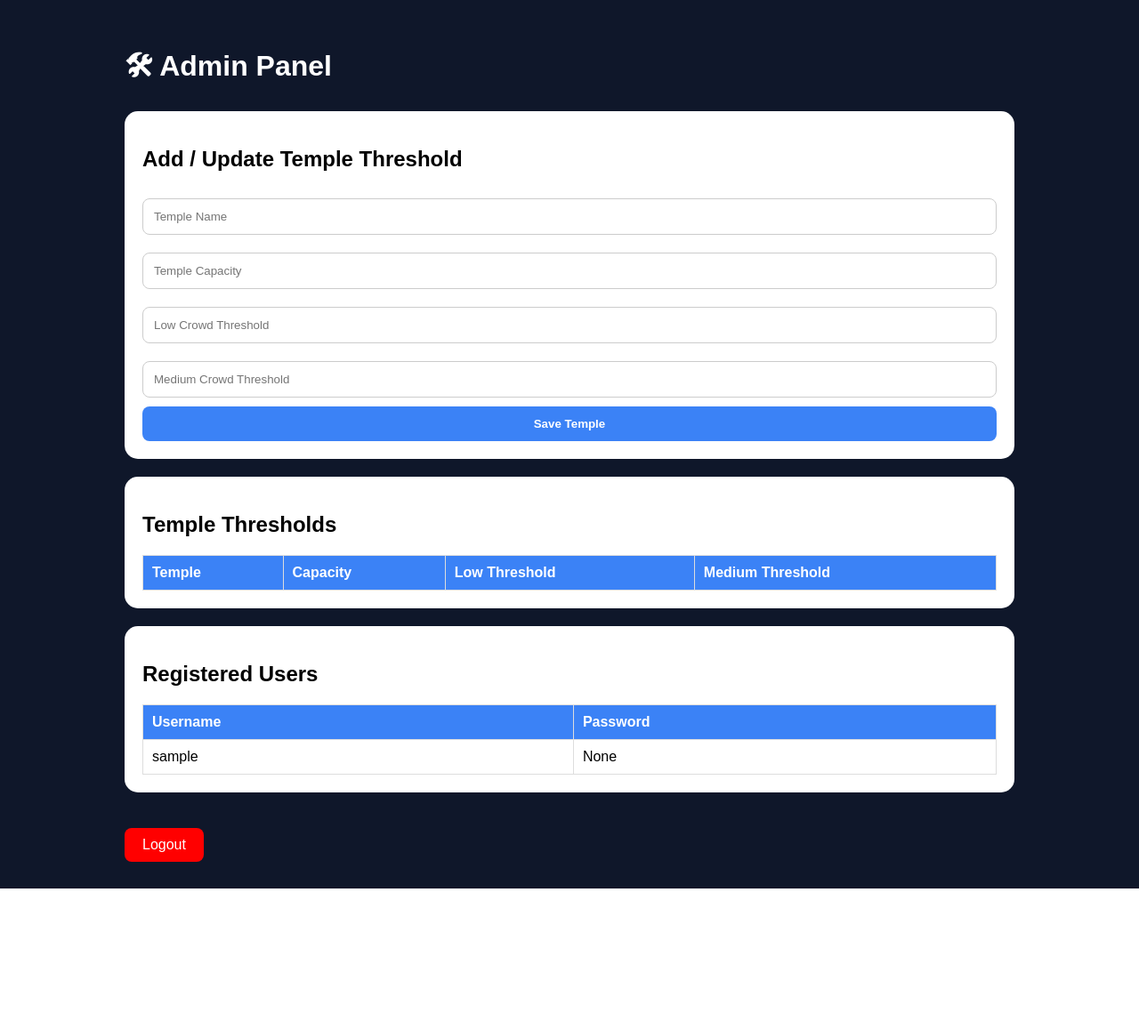
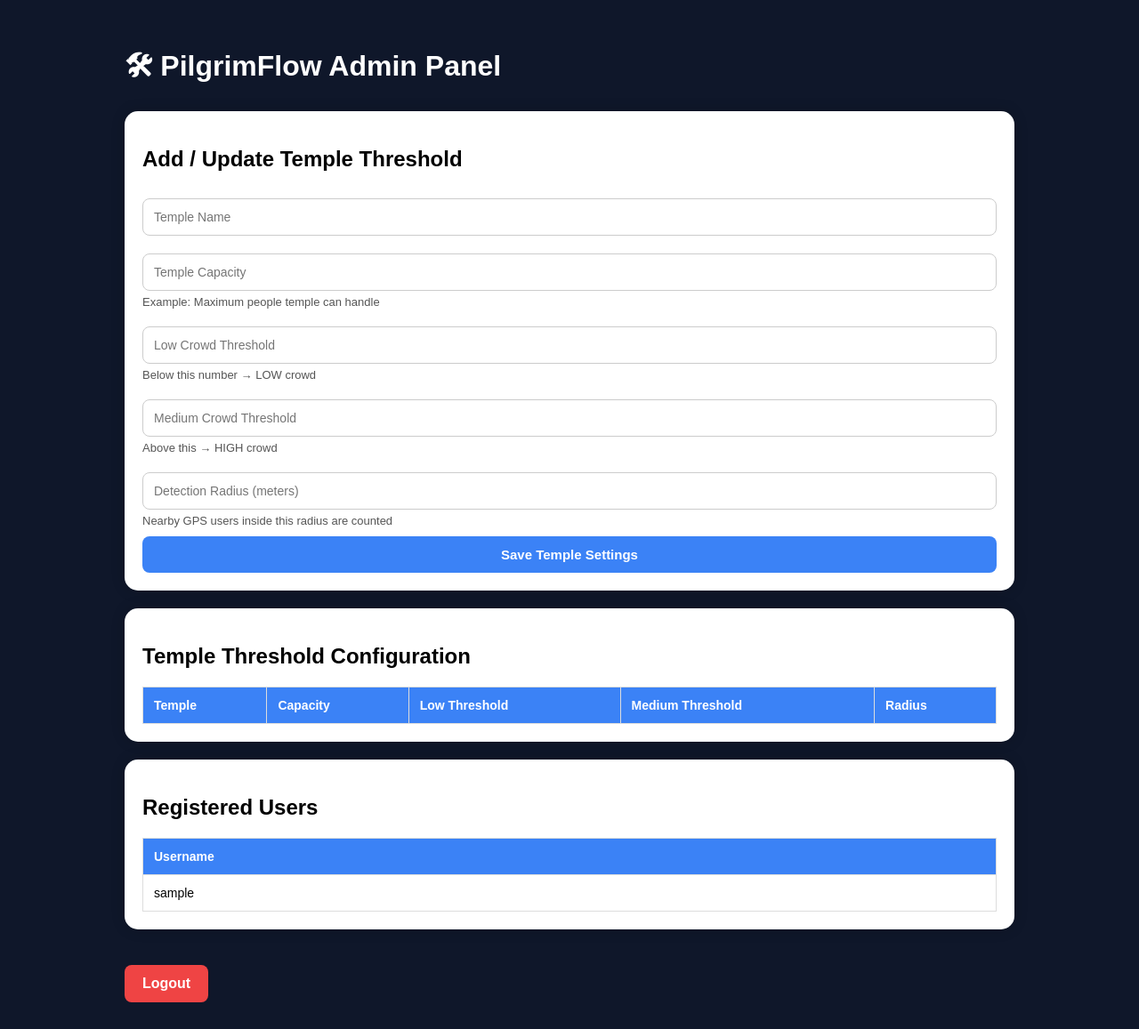
Before and after one commit to omjagtap24-oss/crowd-detection-app, a Flask app: page /admin in a window 1280 px wide. Shown: the whole page at 89% size. Before the commit the page ends 999 px from the top, so only its background shows below. Run offline with Flask 3, Linux system fonts and the light colour scheme; the visitor is signed in with stand-in values (Sample User, id 1); data comes from the database, SQL or seed files in the repository; data that the repository does not hold is empty.

Commit message:
Update admin.html

```diff
--- a/templates/admin.html
+++ b/templates/admin.html
@@ -2,6 +2,7 @@
 
 <!DOCTYPE html>
 <html>
+
 <head>
 
 <title>Admin Panel</title>
@@ -27,6 +28,7 @@ color:black;
 padding:20px;
 border-radius:15px;
 margin-bottom:20px;
+box-shadow:0 0 15px rgba(0,0,0,0.2);
 }
 
 input{
@@ -37,6 +39,7 @@ margin-bottom:10px;
 border-radius:8px;
 border:1px solid #ccc;
 box-sizing:border-box;
+font-size:14px;
 }
 
 button{
@@ -48,6 +51,11 @@ color:white;
 font-weight:bold;
 cursor:pointer;
 width:100%;
+font-size:15px;
+}
+
+button:hover{
+background:#2563eb;
 }
 
 table{
@@ -59,8 +67,9 @@ margin-top:15px;
 table th,
 table td{
 border:1px solid #ddd;
-padding:10px;
+padding:12px;
 text-align:left;
+font-size:14px;
 }
 
 table th{
@@ -75,11 +84,23 @@ margin-bottom:20px;
 .logout{
 display:inline-block;
 margin-top:20px;
-padding:10px 20px;
-background:red;
+padding:12px 20px;
+background:#ef4444;
 color:white;
 text-decoration:none;
 border-radius:8px;
+font-weight:bold;
+}
+
+.logout:hover{
+background:#dc2626;
+}
+
+.small-text{
+font-size:13px;
+color:#555;
+margin-top:-5px;
+margin-bottom:10px;
 }
 
 </style>
@@ -91,8 +112,10 @@ border-radius:8px;
 <div class="container">
 
 <h1>
-🛠 Admin Panel
+🛠 PilgrimFlow Admin Panel
 </h1>
+
+<!-- ADD TEMPLE -->
 
 <div class="card">
 
@@ -112,11 +135,19 @@ name="capacity"
 placeholder="Temple Capacity"
 required>
 
+<div class="small-text">
+Example: Maximum people temple can handle
+</div>
+
 <input
 type="number"
 name="low"
 placeholder="Low Crowd Threshold"
 required>
+
+<div class="small-text">
+Below this number → LOW crowd
+</div>
 
 <input
 type="number"
@@ -124,25 +155,46 @@ name="medium"
 placeholder="Medium Crowd Threshold"
 required>
 
+<div class="small-text">
+Above this → HIGH crowd
+</div>
+
+<input
+type="number"
+name="radius"
+placeholder="Detection Radius (meters)"
+required>
+
+<div class="small-text">
+Nearby GPS users inside this radius are counted
+</div>
+
 <button type="submit">
-Save Temple
+
+Save Temple Settings
+
 </button>
 
 </form>
 
 </div>
 
+<!-- TEMPLE TABLE -->
+
 <div class="card">
 
-<h2>Temple Thresholds</h2>
+<h2>Temple Threshold Configuration</h2>
 
 <table>
 
 <tr>
+
 <th>Temple</th>
 <th>Capacity</th>
 <th>Low Threshold</th>
 <th>Medium Threshold</th>
+<th>Radius</th>
+
 </tr>
 
 {% for temple in temples %}
@@ -157,6 +209,8 @@ Save Temple
 
 <td>{{ temple.medium_threshold }}</td>
 
+<td>{{ temple.radius }} m</td>
+
 </tr>
 
 {% endfor %}
@@ -164,6 +218,8 @@ Save Temple
 </table>
 
 </div>
+
+<!-- USERS TABLE -->
 
 <div class="card">
 
@@ -173,7 +229,6 @@ Save Temple
 
 <tr>
 <th>Username</th>
-<th>Password</th>
 </tr>
 
 {% for user in users %}
@@ -181,8 +236,6 @@ Save Temple
 <tr>
 
 <td>{{ user.username }}</td>
-
-<td>{{ user.password }}</td>
 
 </tr>
 
@@ -192,8 +245,10 @@ Save Temple
 
 </div>
 
-<a href="/logout" class="logout">
+<a href="/" class="logout">
+
 Logout
+
 </a>
 
 </div>
```
